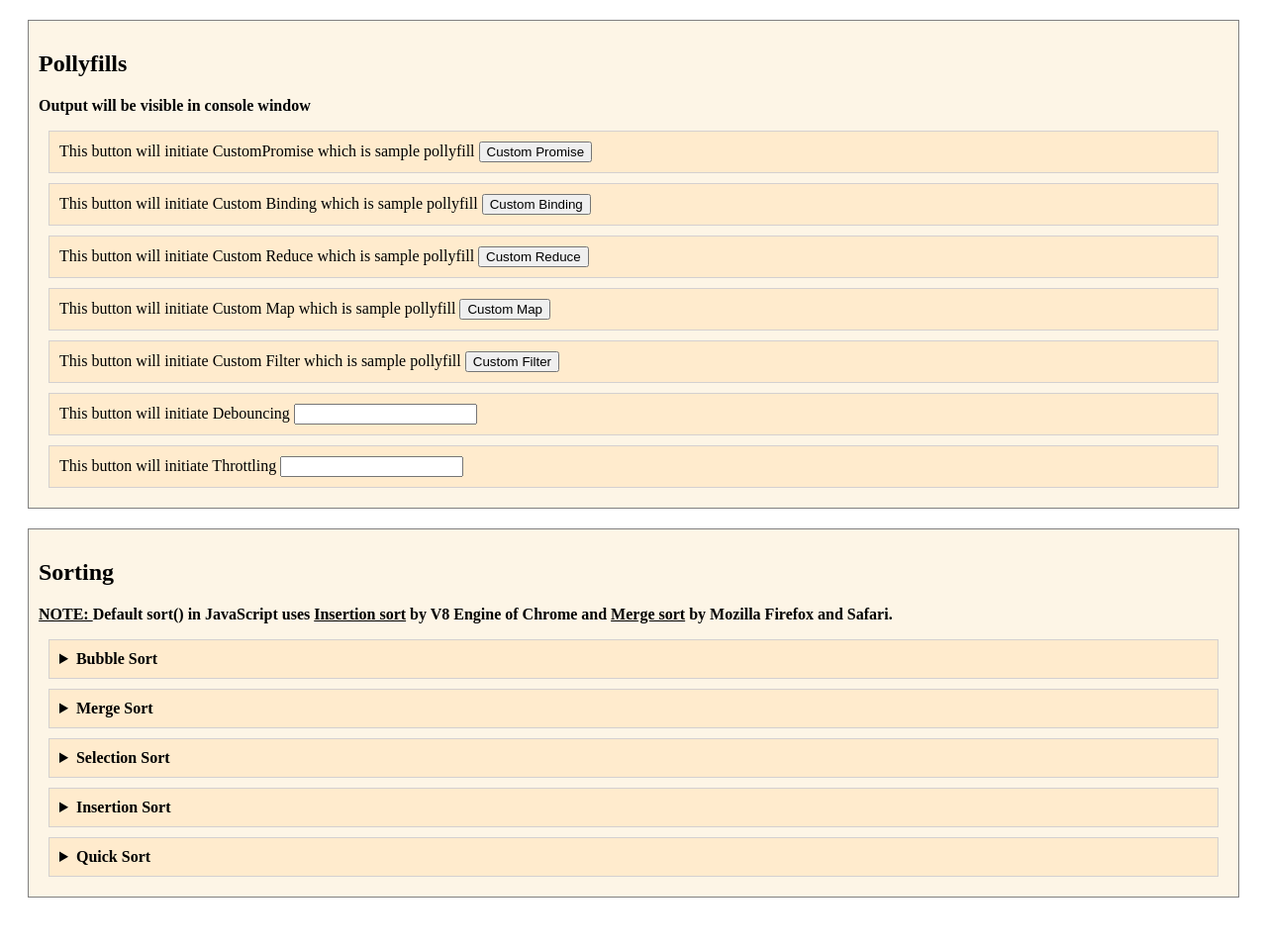
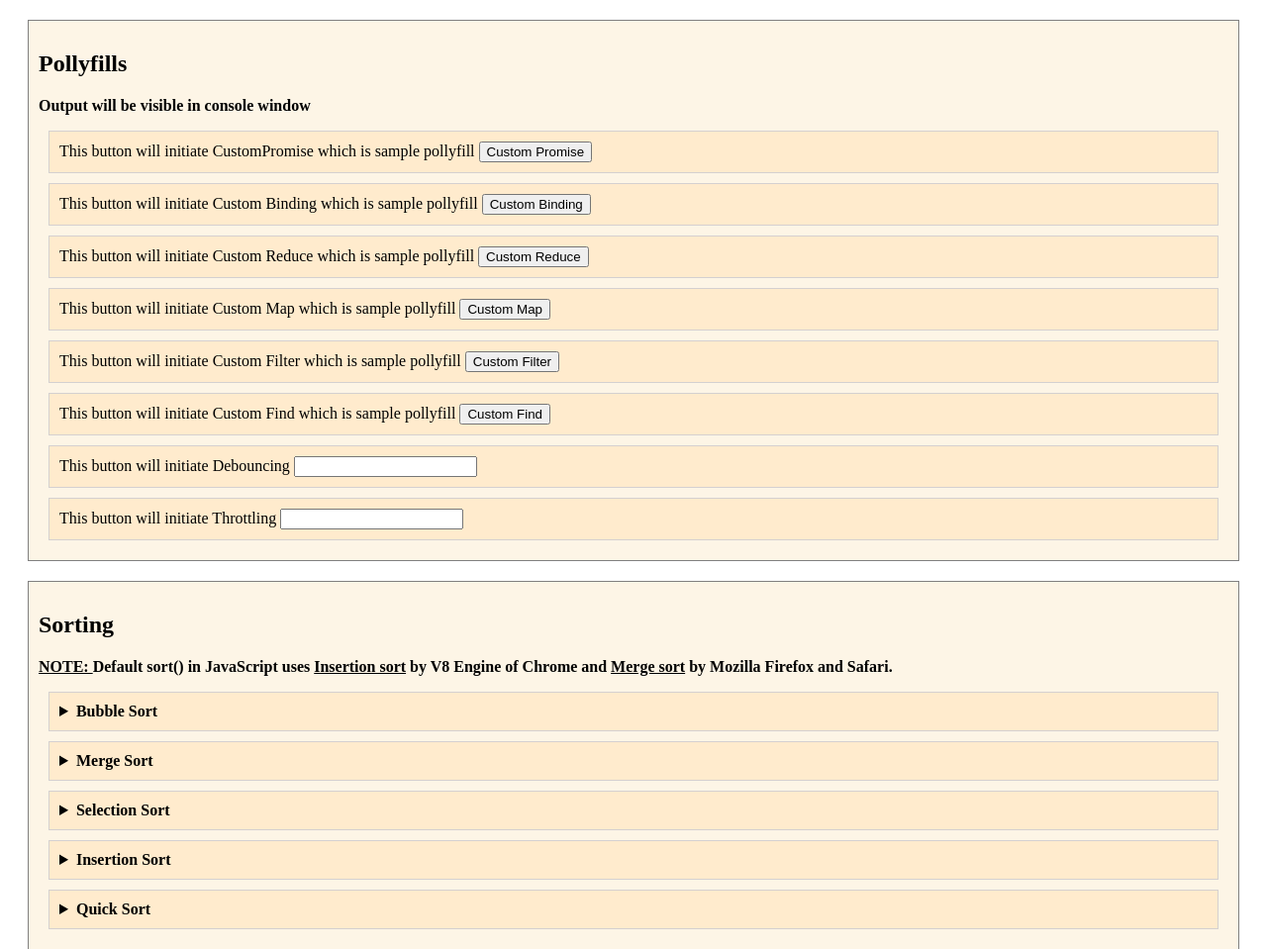
Before and after one commit to vivek-chowdhury/javascript-samples, a website: page index.html in a window 1280 px wide. Shown: the top 959 px of the page at 99% size. Before the commit the page ends 927 px from the top, so only its background shows below. Drawn offline with Linux system fonts and the light colour scheme.

Commit message:
Added polyfill of find

```diff
--- a/index.html
+++ b/index.html
@@ -36,6 +36,11 @@
         <div>
             <span>This button will initiate Custom Filter which is sample pollyfill</span>
             <button onclick="runCustomFilter()">Custom Filter</button>
+        </div>
+
+        <div>
+            <span>This button will initiate Custom Find which is sample pollyfill</span>
+            <button onclick="startFindPolyfill()">Custom Find</button>
         </div>
 
         <div>
@@ -136,6 +141,7 @@
     <script src="src/sorting/insertion-sort.js"></script>
     <script src="src/sorting/quick-sort.js"></script>
     <script src="src/pollyfills/debouncing.js"></script>
+    <script src="src/pollyfills/find-polyfill.js"></script>
 </body>
 
 </html>
```
